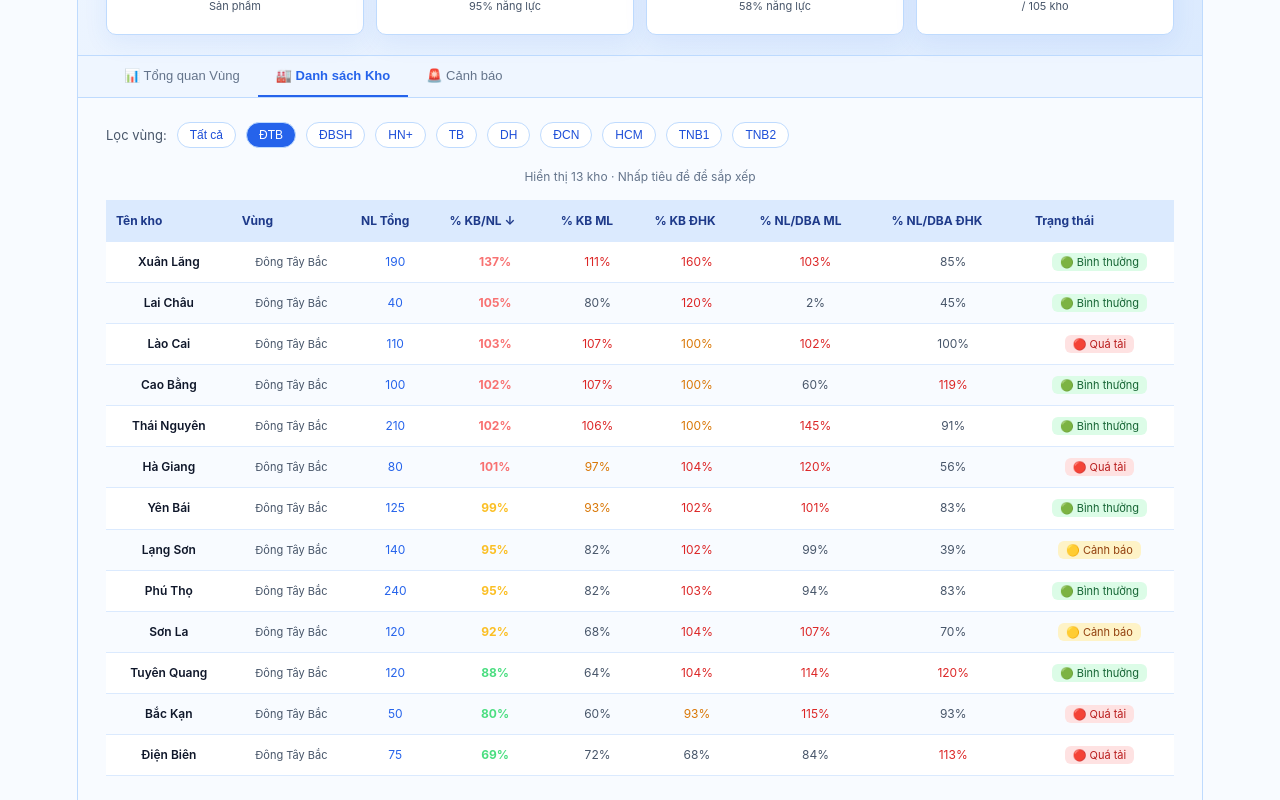
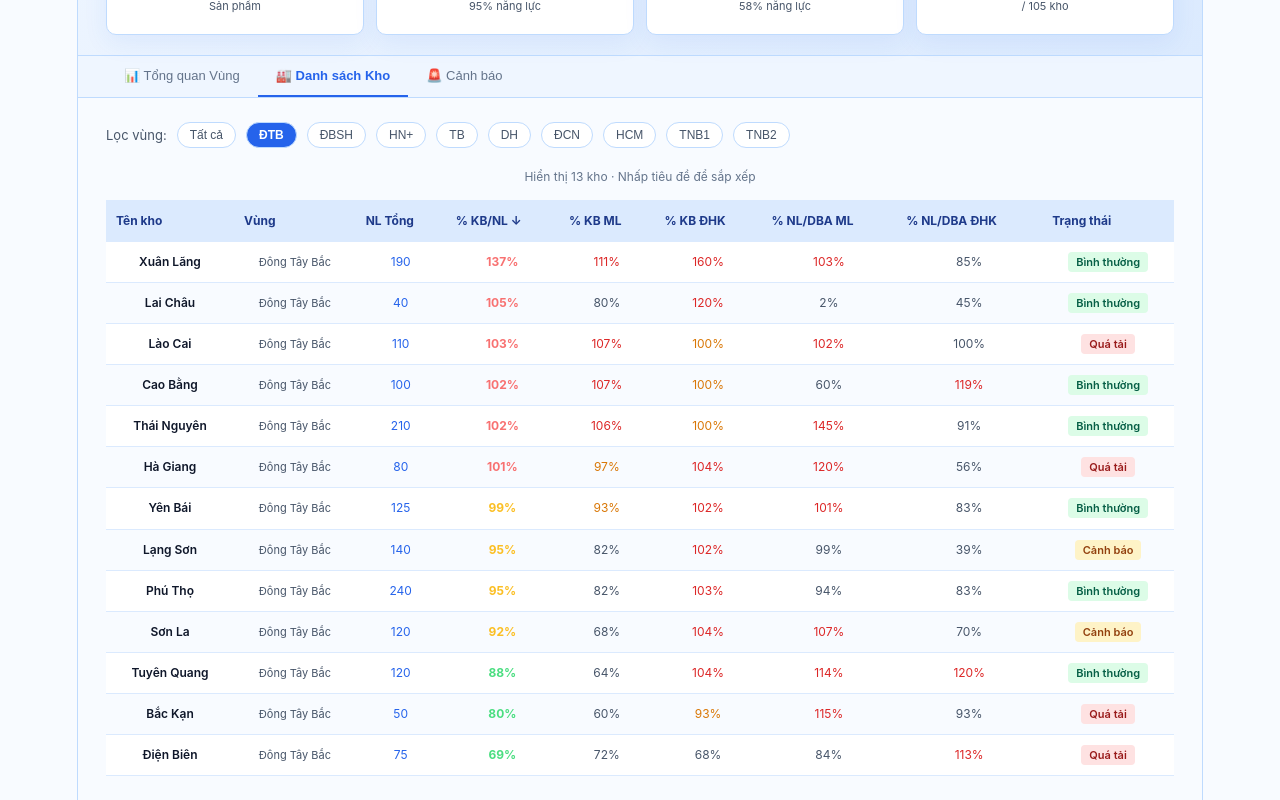
Before and after one commit to thanhlv1186-coder/34661, a React (Vite) app: page / in a window 1280 px wide. Both pictures are taken after a click on the element 279 px from the left and 810 px from the top of the page. Shown: the part 179-979 px from the top of the page. Built offline with nearby package versions, Linux system fonts and the light colour scheme.

Commit message:
Fix: Ngăn thanh trạng thái tràn ra ngoài ô vùng (Tây Nam bộ) bằng overflow hidden

```diff
--- a/src/warehouse-dashboard.jsx
+++ b/src/warehouse-dashboard.jsx
@@ -164,7 +164,7 @@ export default function Dashboard() {
                 const whInRegion = WAREHOUSES.filter(w => sameRegion(w.region, r.name));
                 const wSt = countByStatus(whInRegion);
                 return (
-                  <div key={i} style={{ background: "#ffffff", borderRadius: 12, padding: 16, border: `1px solid ${r.status === "🔴" ? "#fecaca" : r.status === "🟡" ? "#fde68a" : "#bfdbfe"}`, boxShadow: "0 8px 24px rgba(37, 99, 235, 0.06)", cursor: "pointer", transition: "transform .15s" }}
+                  <div key={i} style={{ background: "#ffffff", borderRadius: 12, padding: 16, border: `1px solid ${r.status === "🔴" ? "#fecaca" : r.status === "🟡" ? "#fde68a" : "#bfdbfe"}`, boxShadow: "0 4px 12px rgba(37, 99, 235, 0.04)", cursor: "pointer", transition: "all .15s", position: "relative", overflow: "hidden" }}
                     onClick={() => { setSelectedRegion(r.name); setTab("warehouses"); }}>
                     <div style={{ display: "flex", justifyContent: "space-between", alignItems: "flex-start" }}>
                       <div>
@@ -173,12 +173,12 @@ export default function Dashboard() {
                       </div>
                       <div style={{ fontSize: 20 }}>{r.status}</div>
                     </div>
-                    {/* Progress bar */}
+                    {/* Progress bar - FIX: Added overflow hidden to prevent bar from overflowing */}
                     <div style={{ marginTop: 10, marginBottom: 6 }}>
                       <div style={{ display: "flex", justifyContent: "space-between", fontSize: 11, color: "#475569", marginBottom: 4 }}>
                         <span>Khai báo/NL</span><span style={{ fontWeight: 700, color: r.pctDecl > 100 ? "#f87171" : r.pctDecl >= 90 ? "#fbbf24" : "#4ade80" }}>{r.pctDecl}%</span>
                       </div>
-                      <div style={{ background: "#dbeafe", borderRadius: 4, height: 6 }}>
+                      <div style={{ background: "#dbeafe", borderRadius: 4, height: 6, overflow: "hidden" }}>
                         <div style={{ width: `${Math.min(r.pctDecl, 140)}%`, background: r.pctDecl > 100 ? "#ef4444" : r.pctDecl >= 90 ? "#f59e0b" : "#22c55e", height: 6, borderRadius: 4 }} />
                       </div>
                     </div>
@@ -206,9 +206,9 @@ export default function Dashboard() {
           <div>
             <div style={{ display: "flex", gap: 10, marginBottom: 16, flexWrap: "wrap", alignItems: "center" }}>
               <div style={{ fontSize: 13, color: "#475569" }}>Lọc vùng:</div>
-              <button onClick={() => setSelectedRegion(null)} style={{ padding: "5px 12px", borderRadius: 20, border: "1px solid #bfdbfe", cursor: "pointer", fontSize: 12, background: !selectedRegion ? "#2563eb" : "#ffffff", color: !selectedRegion ? "#ffffff" : "#1d4ed8" }}>Tất cả</button>
+              <button onClick={() => setSelectedRegion(null)} style={{ padding: "5px 12px", borderRadius: 20, border: "1px solid #bfdbfe", cursor: "pointer", fontSize: 12, background: !selectedRegion ? "#2563eb" : "#ffffff", color: !selectedRegion ? "#ffffff" : "#475569", fontWeight: !selectedRegion ? 600 : 400, transition: "all .15s" }}>Tất cả</button>
               {REGIONS.map(r => (
-                <button key={r.name} onClick={() => setSelectedRegion(r.name)} style={{ padding: "5px 12px", borderRadius: 20, border: "1px solid #bfdbfe", cursor: "pointer", fontSize: 12, background: selectedRegion === r.name ? "#2563eb" : "#ffffff", color: selectedRegion === r.name ? "#ffffff" : "#1d4ed8" }}>{r.short}</button>
+                <button key={r.name} onClick={() => setSelectedRegion(r.name)} style={{ padding: "5px 12px", borderRadius: 20, border: "1px solid #bfdbfe", cursor: "pointer", fontSize: 12, background: selectedRegion === r.name ? "#2563eb" : "#ffffff", color: selectedRegion === r.name ? "#ffffff" : "#475569", fontWeight: selectedRegion === r.name ? 600 : 400, transition: "all .15s" }}>{r.short}</button>
               ))}
             </div>
             <div style={{ fontSize: 12, color: "#64748b", marginBottom: 10 }}>Hiển thị {sortedWH.length} kho · Nhấp tiêu đề để sắp xếp</div>
@@ -234,7 +234,7 @@ export default function Dashboard() {
                       <td style={{ padding: "7px 10px", color: w.pctDHK > 100 ? "#dc2626" : w.pctDHK >= 90 ? "#d97706" : "#475569" }}>{w.pctDHK}%</td>
                       <td style={{ padding: "7px 10px", color: w.foreAC > 100 ? "#dc2626" : "#475569" }}>{w.foreAC}%</td>
                       <td style={{ padding: "7px 10px", color: w.foreDHK > 100 ? "#dc2626" : "#475569" }}>{w.foreDHK}%</td>
-                      <td style={{ padding: "7px 10px" }}><span style={{ background: w.status === "🔴" ? "#fee2e2" : w.status === "🟡" ? "#fef3c7" : "#dcfce7", color: w.status === "🔴" ? "#b91c1c" : w.status === "🟡" ? "#92400e" : "#166534", borderRadius: 6, padding: "2px 8px", fontSize: 11 }}>{w.status} {statusLabel[w.status]}</span></td>
+                      <td style={{ padding: "7px 10px" }}><span style={{ background: w.status === "🔴" ? "#fee2e2" : w.status === "🟡" ? "#fef3c7" : "#dcfce7", color: w.status === "🔴" ? "#991b1b" : w.status === "🟡" ? "#92400e" : "#065f46", padding: "3px 8px", borderRadius: 4, fontSize: 11, fontWeight: 600 }}>{statusLabel[w.status]}</span></td>
                     </tr>
                   ))}
                 </tbody>
@@ -309,7 +309,7 @@ export default function Dashboard() {
                 { label: "Vùng quá tải (>100%)", val: REGIONS.filter(r => r.pctDecl > 100).length, color: "#f87171", icon: "📍" },
                 { label: "Kho dự báo ML >200%", val: WAREHOUSES.filter(w => w.foreAC > 200).length, color: "#1d4ed8", icon: "📈" },
               ].map((s, i) => (
-                <div key={i} style={{ background: "#ffffff", borderRadius: 10, padding: "14px 16px", border: "1px solid #bfdbfe", boxShadow: "0 8px 24px rgba(37, 99, 235, 0.06)", display: "flex", alignItems: "center", gap: 12 }}>
+                <div key={i} style={{ background: "#ffffff", borderRadius: 10, padding: "14px 16px", border: "1px solid #bfdbfe", boxShadow: "0 8px 24px rgba(37, 99, 235, 0.06)", display: "flex", gap: 12, alignItems: "center" }}>
                   <div style={{ fontSize: 28 }}>{s.icon}</div>
                   <div>
                     <div style={{ fontSize: 26, fontWeight: 800, color: s.color }}>{s.val}</div>
```
